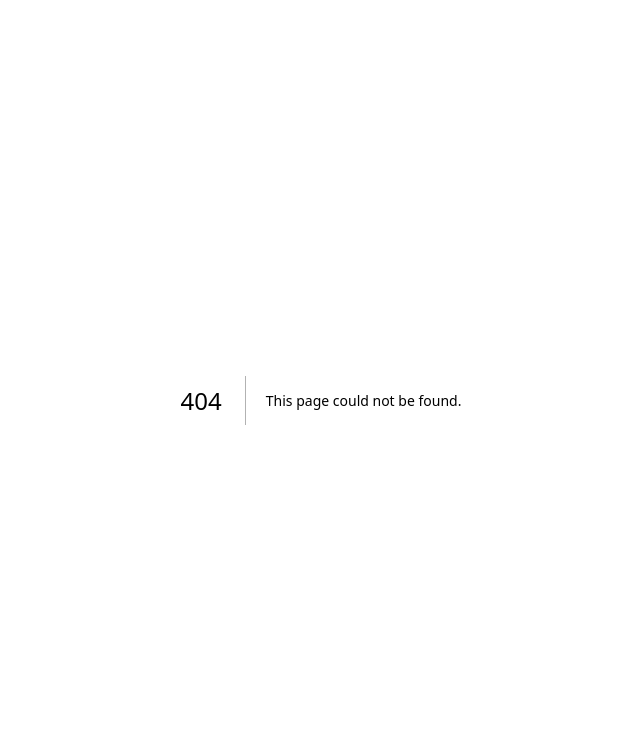
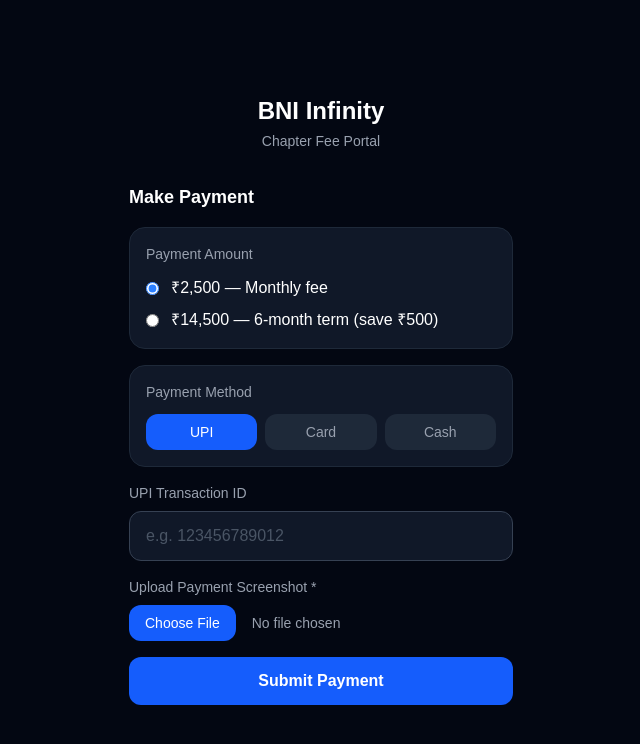
Before and after one commit to rehdhil/bni-infinity-os, a Next.js app: page /fees/pay in a window 1280 px wide. Before the commit this address had no page. Shown: the top 744 px of the page, without its empty margins (319-959 px from the left). Built offline with nearby package versions, Linux system fonts and the light colour scheme.

Commit message:
feat: payment form with UPI/Cash/CC options and proof upload

```diff
--- /dev/null
+++ b/app/api/fees/payments/submit/route.ts
@@ -0,0 +1,74 @@
+import { NextRequest, NextResponse } from 'next/server'
+import { cookies } from 'next/headers'
+import { createServiceClient } from '@/lib/supabase/server'
+import { getSession } from '@/lib/fees/session'
+import { isTermStart } from '@/lib/fees/plans'
+
+export async function POST(req: NextRequest) {
+  const cookieStore = await cookies()
+  const session = await getSession(cookieStore.get('bni_session')?.value)
+  if (!session) return NextResponse.json({ error: 'Unauthorized' }, { status: 401 })
+
+  const formData = await req.formData()
+  const amount = parseInt(formData.get('amount') as string)
+  const method = formData.get('method') as string
+  const transactionRef = formData.get('transaction_ref') as string | null
+  const proofFile = formData.get('proof') as File | null
+
+  if (!amount || !['UPI', 'Cash', 'CC', 'Barter'].includes(method)) {
+    return NextResponse.json({ error: 'Amount and valid method required' }, { status: 400 })
+  }
+
+  if ((method === 'UPI' || method === 'CC') && !proofFile) {
+    return NextResponse.json({ error: 'Proof required for UPI/CC payments' }, { status: 400 })
+  }
+
+  const supabase = createServiceClient()
+  const now = new Date()
+  let proofUrl: string | null = null
+
+  if (proofFile) {
+    const ext = proofFile.name.split('.').pop()
+    const path = `${session.memberId}/${now.getFullYear()}-${now.getMonth() + 1}-${Date.now()}.${ext}`
+    const { error: uploadError } = await supabase.storage
+      .from('payment-proofs')
+      .upload(path, proofFile, { contentType: proofFile.type })
+
+    if (uploadError) return NextResponse.json({ error: 'File upload failed' }, { status: 500 })
+    proofUrl = path
+  }
+
+  const is6Month = amount === 14500 && isTermStart(now)
+
+  const { data: payment, error: insertError } = await supabase.from('payments').insert({
+    member_id: session.memberId,
+    amount,
+    method,
+    transaction_ref: transactionRef || null,
+    proof_url: proofUrl,
+    period_month: now.getMonth() + 1,
+    period_year: now.getFullYear(),
+    status: method === 'Cash' ? 'verified' : 'pending_verification',
+    notes: is6Month ? '6-month advance payment' : null,
+  }).select().single()
+
+  if (insertError || !payment) return NextResponse.json({ error: 'Payment record failed' }, { status: 500 })
+
+  if (is6Month) {
+    const month = now.getMonth() + 1
+    const year = now.getFullYear()
+    const termStart = month === 4 ? `${year}-04-01` : `${year}-10-01`
+    const termEnd = month === 4 ? `${year}-09-30` : `${year + 1}-03-31`
+
+    await supabase.from('payment_plans').insert({
+      member_id: session.memberId,
+      plan_type: '6month',
+      term_start: termStart,
+      term_end: termEnd,
+      amount_paid: 14500,
+      discount: 500,
+    })
+  }
+
+  return NextResponse.json({ ok: true, paymentId: payment.id, is6Month })
+}
--- /dev/null
+++ b/app/fees/pay/page.tsx
@@ -0,0 +1,10 @@
+import PaymentForm from '@/components/fees/PaymentForm'
+
+export default function PayPage() {
+  return (
+    <div>
+      <h2 className="text-lg font-semibold mb-4">Make Payment</h2>
+      <PaymentForm />
+    </div>
+  )
+}
--- /dev/null
+++ b/app/fees/pay/success/page.tsx
@@ -0,0 +1,19 @@
+'use client'
+import { useRouter } from 'next/navigation'
+
+export default function SuccessPage() {
+  const router = useRouter()
+  return (
+    <div className="text-center space-y-4">
+      <div className="text-6xl">&#10003;</div>
+      <h2 className="text-xl font-bold text-green-400">Payment Submitted</h2>
+      <p className="text-gray-400 text-sm">
+        Your payment is pending verification by the ST. You will receive a WhatsApp confirmation once verified.
+      </p>
+      <button onClick={() => router.push('/fees/dashboard')}
+        className="w-full bg-gray-800 hover:bg-gray-700 rounded-xl py-3 font-medium transition-colors">
+        Back to Dashboard
+      </button>
+    </div>
+  )
+}
--- /dev/null
+++ b/components/fees/PaymentForm.tsx
@@ -0,0 +1,111 @@
+'use client'
+import { useState } from 'react'
+import { useRouter } from 'next/navigation'
+import { isTermStart } from '@/lib/fees/plans'
+
+type Method = 'UPI' | 'CC' | 'Cash'
+
+export default function PaymentForm() {
+  const [method, setMethod] = useState<Method>('UPI')
+  const [amount, setAmount] = useState('2500')
+  const [txRef, setTxRef] = useState('')
+  const [proof, setProof] = useState<File | null>(null)
+  const [loading, setLoading] = useState(false)
+  const [error, setError] = useState('')
+  const showTermPlan = isTermStart(new Date())
+  const router = useRouter()
+
+  async function handleSubmit(e: React.FormEvent) {
+    e.preventDefault()
+    setLoading(true)
+    setError('')
+
+    const fd = new FormData()
+    fd.append('amount', amount)
+    fd.append('method', method)
+    if (txRef) fd.append('transaction_ref', txRef)
+    if (proof) fd.append('proof', proof)
+
+    const res = await fetch('/api/fees/payments/submit', { method: 'POST', body: fd })
+    const data = await res.json()
+    setLoading(false)
+
+    if (!res.ok) { setError(data.error || 'Submission failed'); return }
+    router.push('/fees/pay/success')
+  }
+
+  return (
+    <form onSubmit={handleSubmit} className="space-y-4">
+      <div className="bg-gray-900 rounded-2xl p-4 border border-gray-800">
+        <p className="text-sm text-gray-400 mb-3">Payment Amount</p>
+        <div className="space-y-2">
+          <label className="flex items-center gap-3 cursor-pointer">
+            <input type="radio" name="amount" value="2500"
+              checked={amount === '2500'}
+              onChange={() => setAmount('2500')}
+              className="accent-blue-500" />
+            <span>&#8377;2,500 &mdash; Monthly fee</span>
+          </label>
+          {showTermPlan && (
+            <label className="flex items-center gap-3 cursor-pointer">
+              <input type="radio" name="amount" value="14500"
+                checked={amount === '14500'}
+                onChange={() => setAmount('14500')}
+                className="accent-blue-500" />
+              <span>&#8377;14,500 &mdash; 6-month term (save &#8377;500)</span>
+            </label>
+          )}
+        </div>
+      </div>
+
+      <div className="bg-gray-900 rounded-2xl p-4 border border-gray-800">
+        <p className="text-sm text-gray-400 mb-3">Payment Method</p>
+        <div className="flex gap-2">
+          {(['UPI', 'CC', 'Cash'] as const).map(m => (
+            <button key={m} type="button"
+              onClick={() => setMethod(m)}
+              className={`flex-1 py-2 rounded-xl text-sm font-medium transition-colors ${
+                method === m ? 'bg-blue-600 text-white' : 'bg-gray-800 text-gray-400'
+              }`}>
+              {m === 'CC' ? 'Card' : m}
+            </button>
+          ))}
+        </div>
+      </div>
+
+      {(method === 'UPI' || method === 'CC') && (
+        <>
+          <div>
+            <label className="block text-sm text-gray-400 mb-2">
+              {method === 'UPI' ? 'UPI Transaction ID' : 'Card Reference Number'}
+            </label>
+            <input value={txRef} onChange={e => setTxRef(e.target.value)}
+              placeholder={method === 'UPI' ? 'e.g. 123456789012' : 'Last 4 digits or ref'}
+              className="w-full bg-gray-900 border border-gray-700 rounded-xl px-4 py-3 text-white placeholder-gray-600 focus:outline-none focus:border-blue-500" />
+          </div>
+          <div>
+            <label className="block text-sm text-gray-400 mb-2">Upload Payment Screenshot *</label>
+            <input type="file" accept="image/*,application/pdf"
+              onChange={e => setProof(e.target.files?.[0] || null)}
+              className="w-full text-gray-400 text-sm file:mr-4 file:py-2 file:px-4 file:rounded-xl file:border-0 file:bg-blue-600 file:text-white" />
+          </div>
+        </>
+      )}
+
+      {method === 'Cash' && (
+        <div className="bg-yellow-900/20 border border-yellow-700/30 rounded-xl p-3">
+          <p className="text-yellow-400 text-sm">
+            Pay cash at the door. Please have &#8377;{parseInt(amount).toLocaleString('en-IN')} ready.
+          </p>
+        </div>
+      )}
+
+      {error && <p className="text-red-400 text-sm">{error}</p>}
+
+      <button type="submit" disabled={loading}
+        className="w-full bg-blue-600 hover:bg-blue-700 disabled:opacity-50 rounded-xl py-3 font-semibold transition-colors">
+        {loading ? 'Submitting\u2026' : method === 'Cash' ? 'Confirm Cash Payment' : 'Submit Payment'}
+      </button>
+    </form>
+  )
+}
```
